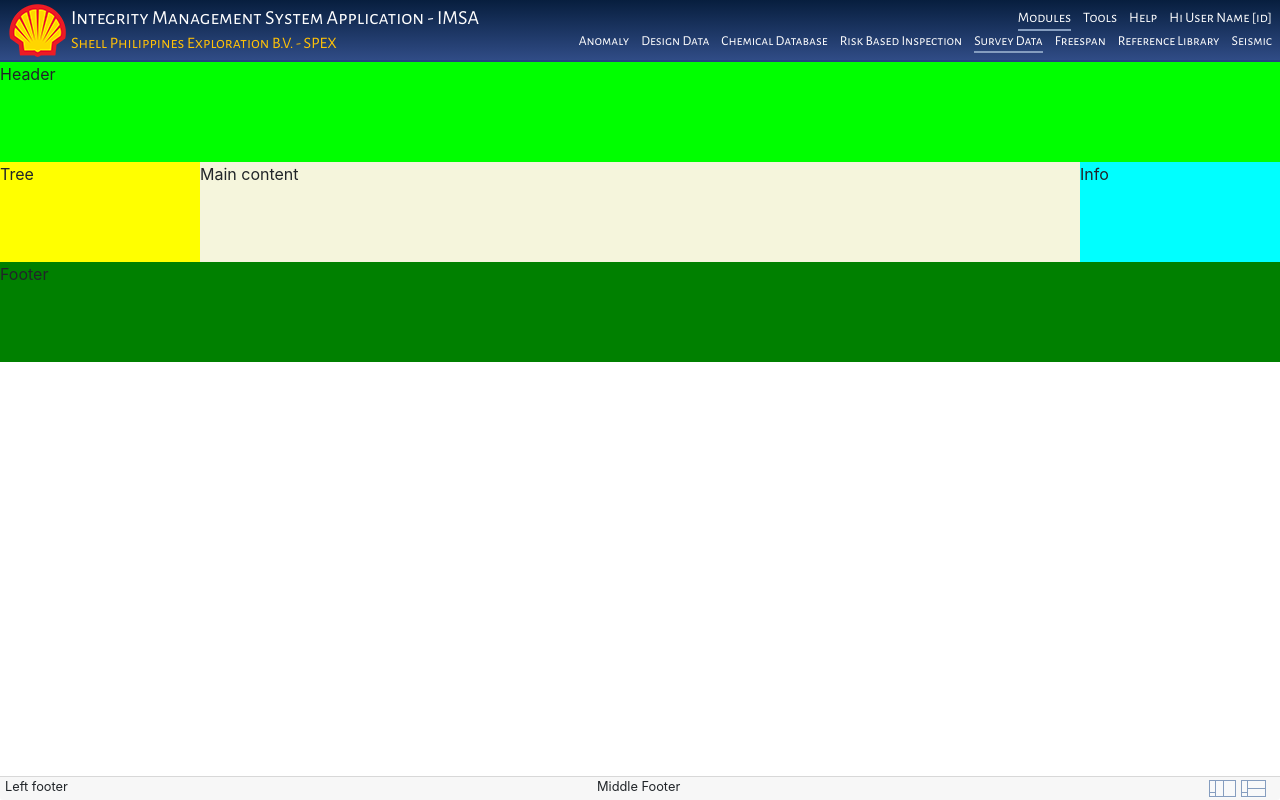
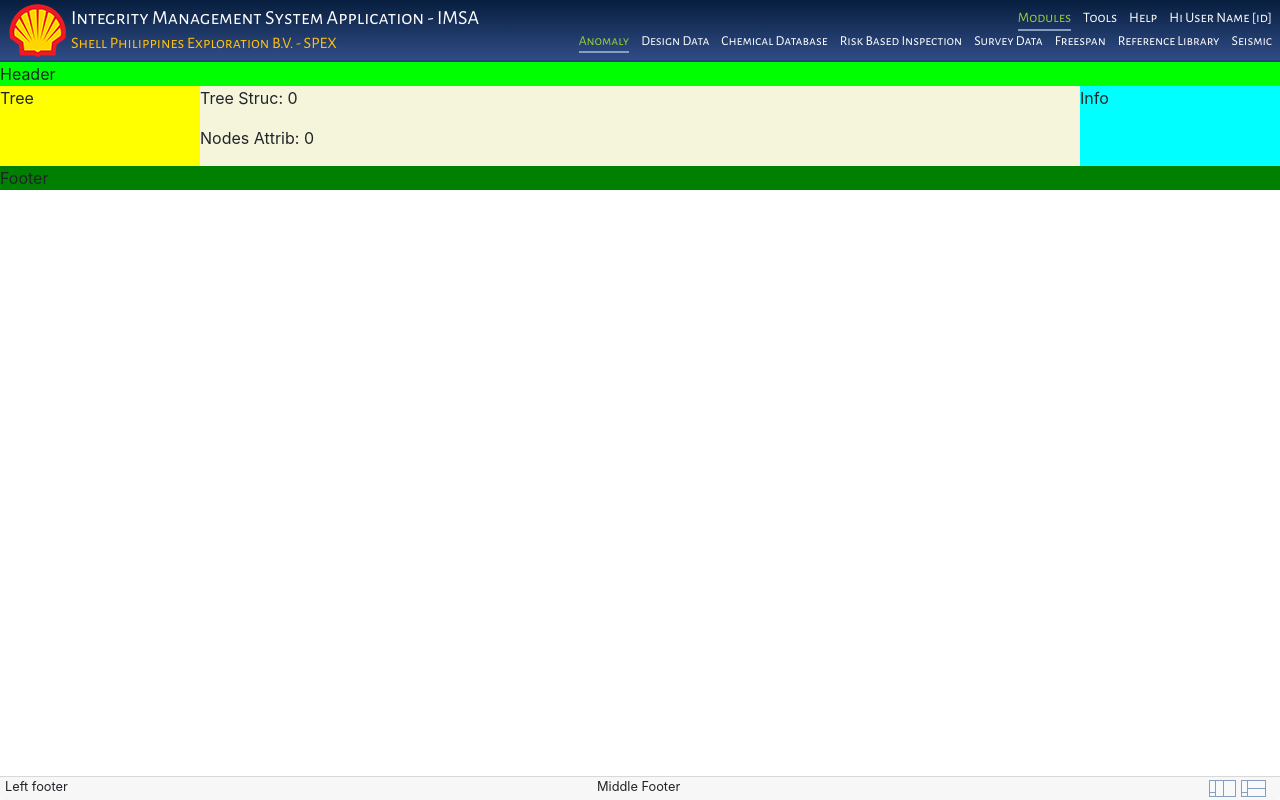
Before and after one commit to izyte/IMSAClient, an Angular app: page / in a window 1280 px wide. Built offline with nearby package versions, Linux system fonts and the light colour scheme; no server answers.

Commit message:
Completed 1 to 1 data extraction and activate ui menu action

```diff
--- a/src/app/api/svc/app-common.dataset.ts
+++ b/src/app/api/svc/app-common.dataset.ts
@@ -167,9 +167,9 @@ export class DatasetBase extends AppCommonMethods {
         // unsubscrbe! to prevent memory leak
         this.apiCommon.UnSubscribe(data);
 
-        setTimeout(() => {
-          console.log('Subscriptions!!!', this.apiCommon.TblSubs);
-        }, 5000);
+        // setTimeout(() => {
+        //   console.log('Subscriptions!!!', this.apiCommon.TblSubs);
+        // }, 5000);
       }, // end of success
       (error: any) => {
         // call onError parameter function if defined
--- a/src/app/cmp/main-frame/main-frame.component.html
+++ b/src/app/cmp/main-frame/main-frame.component.html
@@ -14,25 +14,14 @@
     <div class="d-flex flex-column">
       <!--menu start-->
       <div id="menu" class="d-flex text-white justify-content-end">
-        <span class="active">Modules</span>
-        <span>Tools</span>
-        <span>Help</span>
-        <span>Hi User Name [id]</span>
+        <span *ngFor="let m of menuList" class="{{m.active ? 'active' : ''}}" (click)="menuClick(m.id)">{{m.label}}</span>
       </div>
-      <!--menu end-->
 
       <!--sub menu start-->
       <div id="sub-menu" class="d-flex text-white justify-content-end">
-        <span>Anomaly</span>
-        <span>Design Data</span>
-        <span>Chemical Database</span>
-        <span>Risk Based Inspection</span>
-        <span class="active">Survey Data</span>
-        <span>Freespan</span>
-        <span>Reference Library</span>
-        <span>Seismic</span>
+        <span *ngIf="subMenu.length==0">&nbsp;</span><span *ngFor="let s of subMenu"  class="{{s.active ? 'active' : ''}}" (click)="subMenuClick(s.id)">{{s.label}}</span>
       </div>
-      <!--sub menu end-->
+
     </div>
   </nav>
   <div id="detail-container" class="card">
@@ -43,7 +32,10 @@
       <div id="pnl-top">Header</div>
       <div id="pnl-middle">
         <div id="pnl-left">Tree</div>
-        <div id="pnl-center">Main content</div>
+        <div id="pnl-center">
+          <p>Tree Struc:&nbsp;<span>{{ds.tblTreeStruc.rows.length}}</span></p>
+          <p>Nodes Attrib:&nbsp;<span>{{ds.tblNodesAttrib.rows.length}}</span></p>
+        </div>
         <div id="pnl-right">Info</div>
       </div>
       <div id="pnl-bottom">Footer</div>
--- a/src/app/cmp/main-frame/main-frame.component.scss
+++ b/src/app/cmp/main-frame/main-frame.component.scss
@@ -8,12 +8,14 @@
   #menu span.active,
   #sub-menu span.active {
     border-bottom: 2px solid $menu_undeline;
+    color: yellowgreen;
   }
   #menu span,
   #sub-menu span {
     font-size: 0.85em;
     margin-left: 12px;
     cursor: pointer;
+    border-bottom: 2px solid transparent;
   }
   #menu span:hover,
   #sub-menu span:hover {
@@ -31,7 +33,7 @@
   border-top: 2px solid $line_color_dark;
   .card-body {
     div {
-      height: 100px;
+      //height: 100px;
     }
     #pnl-top {
       background-color: lime;
--- a/src/app/cmp/main-frame/main-frame.component.ts
+++ b/src/app/cmp/main-frame/main-frame.component.ts
@@ -1,15 +1,108 @@
+import { AppDataset } from './../../svc/app-dataset.service';
 import { Component, OnInit } from '@angular/core';
 
 @Component({
   selector: 'app-main-frame',
   templateUrl: './main-frame.component.html',
-  styleUrls: ['./main-frame.component.scss']
+  styleUrls: ['./main-frame.component.scss'],
 })
 export class MainFrameComponent implements OnInit {
-
-  constructor() { }
+  constructor(public ds: AppDataset) {}
 
   ngOnInit(): void {
+    this.InitComponent();
   }
 
+  public menuList:Array<any> = [
+    {id:1, label:"Modules",active:true, subMenu:[
+      {id:1, label:"Anomaly",active:true},
+      {id:2, label:"Design Data",active:false},
+      {id:3, label:"Chemical Database",active:false},
+      {id:4, label:"Risk Based Inspection",active:false},
+      {id:5, label:"Survey Data",active:false},
+      {id:6, label:"Freespan",active:false},
+      {id:7, label:"Reference Library",active:false},
+      {id:8, label:"Seismic",active:false}
+    ]},
+    {id:2, label:"Tools",active:false},
+    {id:3, label:"Help",active:false},
+    {id:4, label:"Hi User Name [id]",active:false},
+  ]
+
+  private get activeMenu():any{
+    return this.menuList.find(e=>e.active);
+  }
+
+  public menuClick(menuId:number){
+    const menu:any = this.activeMenu;
+    let changeMenu:boolean=false;
+
+    if(menu){
+      if(menu.id != menuId){
+        menu.active = false;
+        changeMenu=true;
+      }
+    }else{
+      changeMenu=true;
+    }
+    if(changeMenu) this.menuList.find(e=>e.id==menuId).active=true;
+
+    const subm = this.subMenu;
+    if(subm.length){
+      if(!subm.find(e=>e.active)) subm[0].active=true;
+    }
+  }
+
+  public subMenuClick(menuId:number){
+    const subm = this.subMenu;
+    const activeMenu:any = subm.find(e=>e.active);
+    let changeMenu:boolean = false;
+    if(activeMenu){
+      if(activeMenu!=menuId){
+        activeMenu.active=false;
+        changeMenu=true;
+      }
+    }else{
+      changeMenu=true;
+    }
+    if(changeMenu) subm.find(e=>e.id==menuId).active=true;
+  }
+
+  public get subMenu():Array<any>{
+    const menu = this.activeMenu;
+    if(!menu) return [];
+    if(!menu.subMenu) return  [];
+    return menu.subMenu;
+  }
+
+  public currentParent:string = "4667"
+
+  InitComponent(): void {
+
+    this.ds.Get(
+      [
+        {
+          code: 'tre',
+          key: this.currentParent,
+        },
+        { code: 'node', key: '0', keyField: '@tre|1' },
+      ],
+      {
+        onSuccess: (data) => {
+          //console.log(data,this.ds.tables);
+          this.ds.Get([
+            {
+              code: 'tre',
+              key: this.currentParent,
+              keyField: '1',
+            },
+            { code: 'node', key: this.currentParent, keyField: '@tre|1' },
+          ]);
+        },
+        onError: (err) => {
+          console.log(err);
+        },
+      }
+    );
+  }
 }
--- a/src/app/svc/app-dataset.service.ts
+++ b/src/app/svc/app-dataset.service.ts
@@ -50,6 +50,7 @@ export class AppDataset extends DatasetBase {
     this.tblAnomalies.tableRelations["lkp"] = new Relation("lkp",this.tblAnomalies,this.tblLookups);
     this.tblAnomalies.tableRelations["node"] = new Relation("lkp",this.tblAnomalies,this.tblNodesAttrib);
     this.tblTreeStruc.tableRelations["node"] = new Relation("1to1",this.tblTreeStruc,this.tblNodesAttrib);
+    this.tblTreeStruc.tableRelations["tre"] = new Relation("1tom",this.tblTreeStruc,this.tblTreeStruc);
 //</RELATIONS>
 
   //<DECLARE>
--- a/src/app/svc/app.tables.ts
+++ b/src/app/svc/app.tables.ts
@@ -1,5 +1,5 @@
 /***********************************************************************
-* Automatically generated on 5/11/2020 3:14:35 PM
+* Automatically generated on 5/11/2020 11:59:09 PM
 ***********************************************************************/
 
 import { AppCommonMethodsService } from '../api/svc/app-common-methods.service';
```
